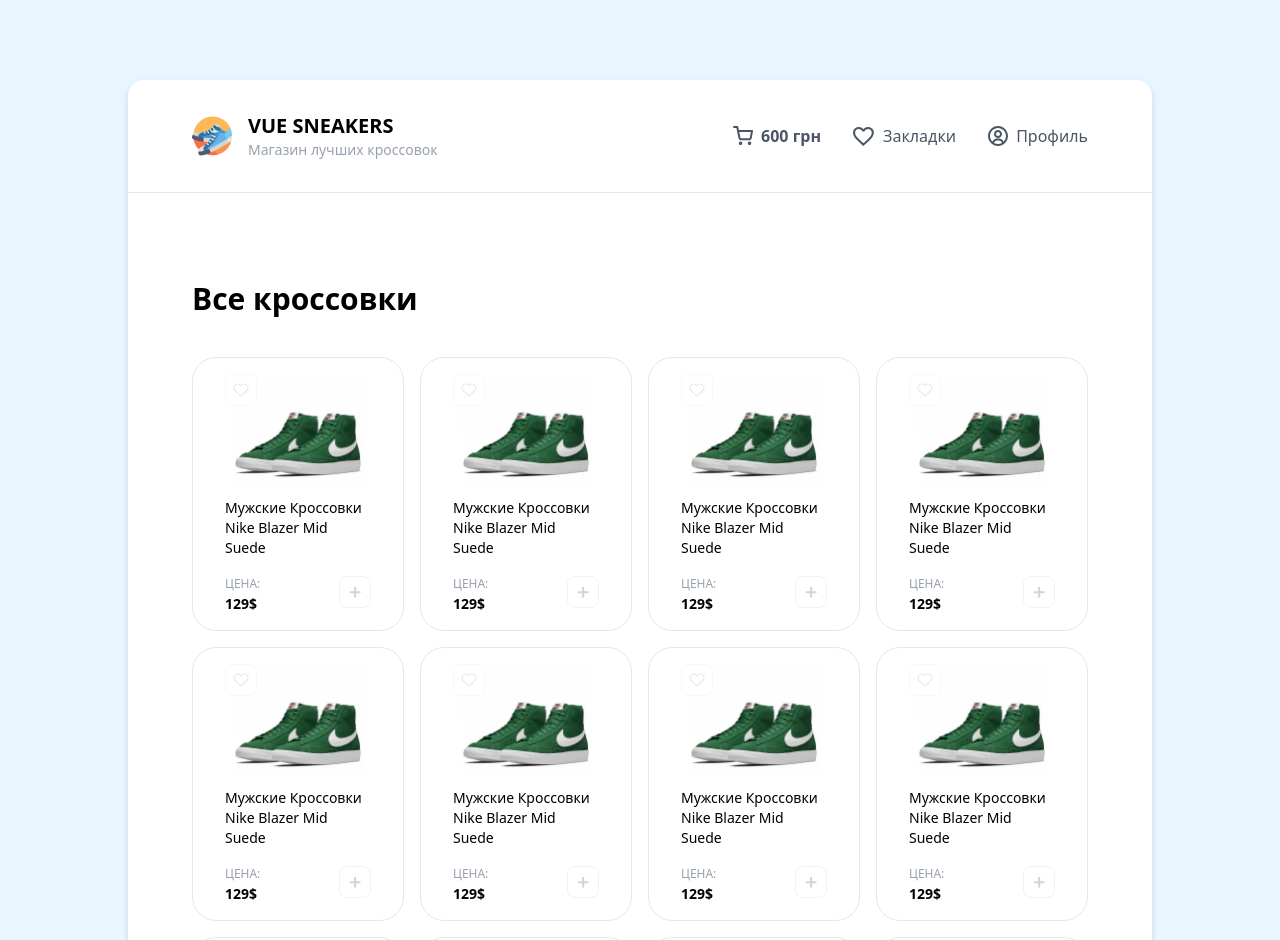
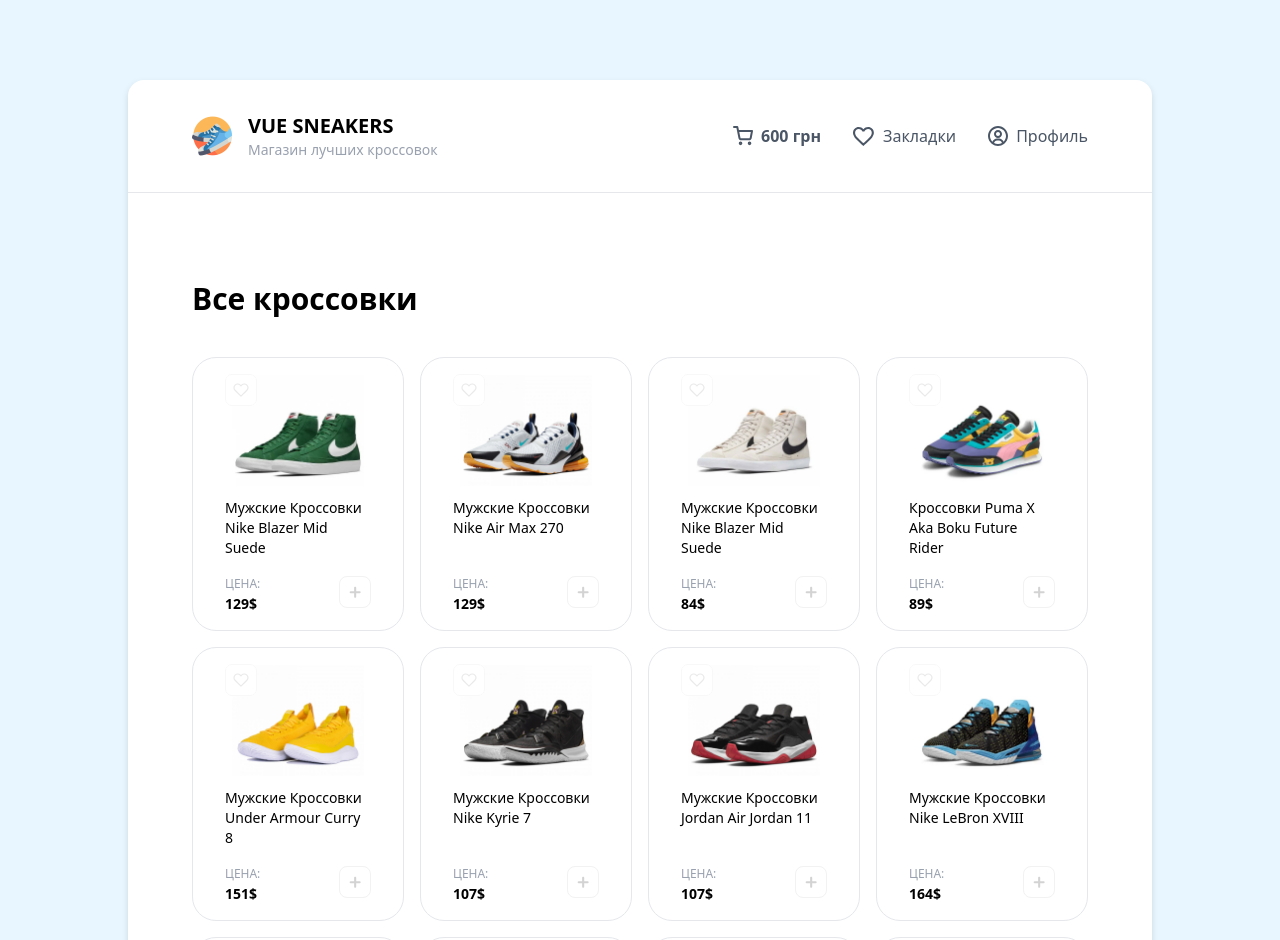
Before and after one commit to adwasar/vue-sneakers, a Vue app: page / in a window 1280 px wide. Shown: the top 940 px of the page. Built offline with nearby package versions, Linux system fonts and the light colour scheme.

Commit message:
feat: fill card`s content

```diff
--- a/src/App.vue
+++ b/src/App.vue
@@ -2,9 +2,23 @@
 import AppHeader from './components/AppHeader.vue';
 import CardList from './components/CardList.vue';
 
-const productCards = Array.from({ length: 23 }, () => { })
+const productCards = [
+  { imgPath: '/sneakers/sneakers-1.jpg', title: "Мужские Кроссовки Nike Blazer Mid Suede", price: 129, isLiked: false, isAdded: false },
+  { imgPath: '/sneakers/sneakers-2.jpg', title: "Мужские Кроссовки Nike Air Max 270", price: 129, isLiked: false, isAdded: false },
+  { imgPath: '/sneakers/sneakers-3.jpg', title: "Мужские Кроссовки Nike Blazer Mid Suede", price: 84, isLiked: false, isAdded: false },
+  { imgPath: '/sneakers/sneakers-4.jpg', title: "Кроссовки Puma X Aka Boku Future Rider", price: 89, isLiked: false, isAdded: false },
+  { imgPath: '/sneakers/sneakers-5.jpg', title: "Мужские Кроссовки Under Armour Curry 8", price: 151, isLiked: false, isAdded: false },
+  { imgPath: '/sneakers/sneakers-6.jpg', title: "Мужские Кроссовки Nike Kyrie 7", price: 107, isLiked: false, isAdded: false },
+  { imgPath: '/sneakers/sneakers-7.jpg', title: "Мужские Кроссовки Jordan Air Jordan 11", price: 107, isLiked: false, isAdded: false },
+  { imgPath: '/sneakers/sneakers-8.jpg', title: "Мужские Кроссовки Nike LeBron XVIII", price: 164, isLiked: false, isAdded: false },
+  { imgPath: '/sneakers/sneakers-9.jpg', title: "Мужские Кроссовки Nike Lebron XVIII Low", price: 139, isLiked: false, isAdded: false },
+  { imgPath: '/sneakers/sneakers-10.jpg', title: "Мужские Кроссовки Nike Blazer Mid Suede", price: 84, isLiked: false, isAdded: false },
+  { imgPath: '/sneakers/sneakers-11.jpg', title: "Кроссовки Puma X Aka Boku Future Rider", price: 89, isLiked: false, isAdded: false },
+  { imgPath: '/sneakers/sneakers-12.jpg', title: "Кроссовки Puma X Aka Boku Future Rider", price: 112, isLiked: false, isAdded: false },
+]
+</script>
 
-</script>
+
 
 <template>
   <div class="w-11/12 max-w-5xl mx-auto my-20 bg-white drop-shadow-md rounded-2xl">
--- a/src/components/CardList.vue
+++ b/src/components/CardList.vue
@@ -4,11 +4,14 @@
 const props = defineProps(["productCards"])
 
 const { productCards } = props
+
+console.log(props)
 </script>
+
 
 
 <template>
   <div class="grid grid-cols-2 sm:grid-cols-3 lg:grid-cols-4 mt-10 gap-2 md:gap-4">
-    <ProductCard v-for="(_, index) in productCards" :key="index" />
+    <ProductCard v-for="(card, index) in productCards" :key="index" :card="card" />
   </div>
 </template>
--- a/src/components/ProductCard.vue
+++ b/src/components/ProductCard.vue
@@ -1,14 +1,22 @@
+<script setup>
+const props = defineProps(['card'])
+
+const { imgPath, title, price } = props.card
+</script>
+
+
+
 <template>
   <article
     class="relative flex flex-col gap-2 md:gap-3 w-full px-4 md:px-8 py-2 md:py-4 bg-white text-left rounded-2xl lg:rounded-3xl border border-gray-200 cursor-pointer transition hover:-translate-y-2 hover:shadow-xl">
     <div class="relative self-center h-28 w-28 md:w-33 overflow-hidden">
-      <img src="/sneakers/sneakers-1.jpg" alt="Sneakers pair" class="h-auto w-full absolute bottom-0">
+      <img :src="imgPath" alt="Sneakers pair" class="h-auto w-full absolute bottom-0">
     </div>
-    <h3 class="text-xs md:text-sm">Мужские Кроссовки Nike Blazer Mid Suede</h3>
-    <div class="flex justify-between">
-      <div>
+    <h3 class="text-xs md:text-sm">{{ title }}</h3>
+    <div class="flex justify-between mt-auto">
+      <div nt>
         <span class="text-xs text-gray-400 uppercase">цена:</span>
-        <strong class="block text-sm">129$</strong>
+        <strong class="block text-sm">{{ price }}$</strong>
       </div>
       <img src="/plus.svg" alt="Plus">
     </div>
```
